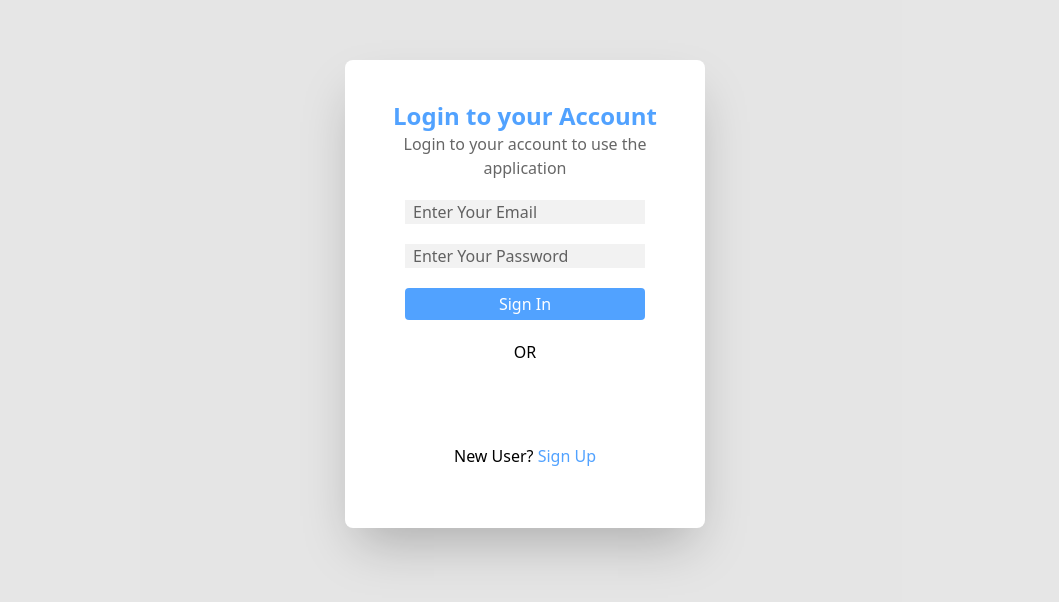
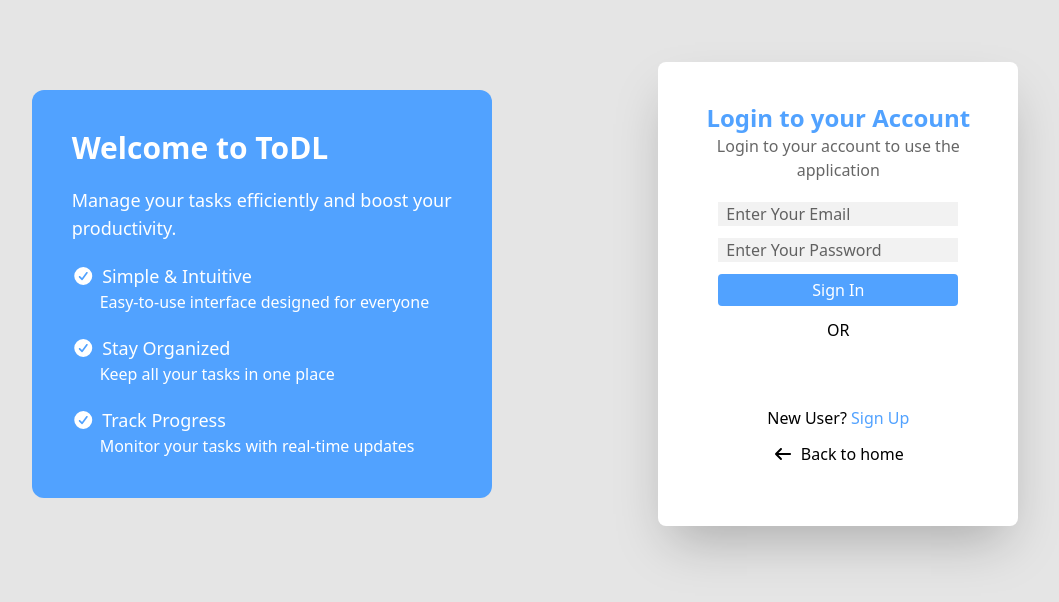
Before and after one commit to PrithvirajVNair/TODOLIST, a React (Vite) app in the folder frontend/: page /login in a window 1280 px wide. Shown: the part 106-708 px from the top of the page, without its empty margins (115-1174 px from the left). Built offline with nearby package versions, Linux system fonts and the light colour scheme; no server answers.

Commit message:
Design of Auth page have been improved

```diff
--- a/frontend/src/pages/Auth.jsx
+++ b/frontend/src/pages/Auth.jsx
@@ -9,6 +9,8 @@ import { useNavigate } from "react-router-dom";
 import { GoogleLogin } from "@react-oauth/google";
 import { jwtDecode } from "jwt-decode";
 import { toast } from "react-toastify";
+import { faArrowLeft, faCircleCheck } from "@fortawesome/free-solid-svg-icons";
+import { FontAwesomeIcon } from "@fortawesome/react-fontawesome";
 
 const Auth = ({ register, login }) => {
   // for navigating
@@ -139,10 +141,28 @@ const Auth = ({ register, login }) => {
 
   return (
     <div
-      className={`h-screen flex justify-center items-center ${theme == "Dark" ? "bg-black text-white" : "bg-black/10"}`}
+      className={`h-screen flex justify-center md:justify-evenly items-center ${theme == "Dark" ? "bg-black text-white" : "bg-black/10"}`}
     >
+      <div className="bg-blue-400 p-10 rounded-xl hidden md:flex flex-col md:m-5 gap-5">
+          <h2 className="text-white text-3xl font-bold">Welcome to ToDL</h2>
+          <p className="text-white text-lg">Manage your tasks efficiently and boost your <br /> productivity.</p>
+          <div className="flex flex-col gap-5">
+              <div className="text-white">
+                <h4 className="text-lg"><FontAwesomeIcon icon={faCircleCheck} className="me-2" />Simple & Intuitive</h4>
+                <p className="ms-7">Easy-to-use interface designed for everyone</p>
+              </div>
+              <div className="text-white">
+                <h4 className="text-lg"><FontAwesomeIcon icon={faCircleCheck} className="me-2" />Stay Organized</h4>
+                <p className="ms-7">Keep all your tasks in one place</p>
+              </div>
+              <div className="text-white">
+                <h4 className="text-lg"><FontAwesomeIcon icon={faCircleCheck} className="me-2" />Track Progress</h4>
+                <p className="ms-7">Monitor your tasks with real-time updates</p>
+              </div>
+          </div>
+      </div>
       <div
-        className={`p-10 rounded-lg flex justify-center items-center flex-col shadow-2xl w-90 ${theme == "Dark" ? "bg-white/10" : "bg-white"}`}
+        className={`p-10 m-5 rounded-lg flex justify-center items-center flex-col shadow-2xl w-90 ${theme == "Dark" ? "bg-white/10" : "bg-white"}`}
       >
         {register ? (
           <h2 className="text-blue-400 font-semibold text-2xl">
@@ -167,7 +187,7 @@ const Auth = ({ register, login }) => {
             Login to your account to use the application
           </p>
         )}
-        <div className="w-full p-5 flex justify-center items-center flex-col gap-5">
+        <div className="w-full p-5 flex justify-center items-center flex-col gap-3">
           {/* Only Visible at Registration */}
           {register && (
             <div className="w-full">
@@ -264,6 +284,9 @@ const Auth = ({ register, login }) => {
               </p>
             )}
           </div>
+          <div>
+            <a href="/"><FontAwesomeIcon icon={faArrowLeft} className="me-2" />Back to home</a>
+          </div>
         </div>
       </div>
     </div>
--- a/frontend/src/services/serverURL.js
+++ b/frontend/src/services/serverURL.js
@@ -1,2 +1,2 @@
-// export const serverURL = "http://localhost:4000"
-export const serverURL = import.meta.env.VITE_SERVER_URL
+export const serverURL = "http://localhost:4000"
+// export const serverURL = import.meta.env.VITE_SERVER_URL
```
